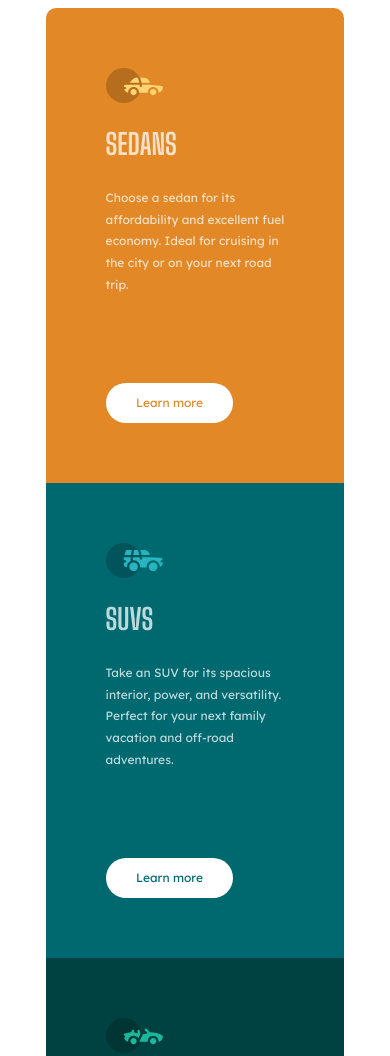
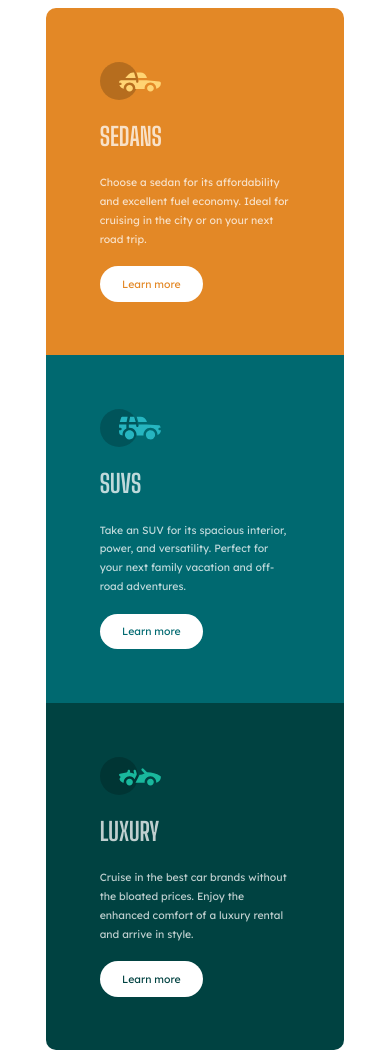
Before and after one commit to lawalOyinlola/frontend_mentor, a plain HTML site: page 3-column-preview-card/index.html in a window 390 px wide. Shown: the top 1056 px of the page. Drawn offline with Linux system fonts and the light colour scheme.

Commit message:
Update style.css
reduced layout size by reducing html selector to 7px

```diff
--- a/3-column-preview-card/style.css
+++ b/3-column-preview-card/style.css
@@ -1,6 +1,8 @@
 /* GENERAL */
 html {
-  font-size: 62.5%;
+  /* was initially @62.5%(10px).. but layout design was too big */
+  /* 7px */
+  font-size: 43.75%;
 }
 
 body {
@@ -12,6 +14,7 @@ body {
   color: hsla(0, 0%, 100%, 0.75);
   background-color: hsla(0, 0%, 100%, 0.75);
   display: flex;
+  flex-direction: column;
   justify-content: center;
   align-items: center;
 }
@@ -108,34 +111,43 @@ img {
 /* QUERIES */
 /* BELOW 1032px */
 @media (max-width: 64.5em) {
-  html {
+  /* html {
     font-size: 56.25%;
-  }
+  } */
 /* .content {
   font-size: 80%;
 } */
 }
 /* BELOW 792px */
 @media (max-width: 49.5em) {
-  html {
+  /* html {
     font-size: 50%;
   }
   .btn {
     padding: 1.2rem 2.4rem;
-  }
+  } */
 }
-/* BELOW 656px */
-@media (max-width: 41em) {
+
+/* MOBILE */
+/* BELOW 672px */
+@media (max-width: 42em) {
  .content {
   flex-direction: column;
  }
 
+ .btn:link, .btn:visited {
+   margin-top: 0.5rem;
+   padding: 1.2rem 3.2rem;
+ }
+
+ .car * {
+   margin: 0;
+ }
+
  .car {
-   padding: 20%;
+   padding: 18%;
   }
 
-  .car * {
-    margin: 0;
-  }
+
 
 }
```
